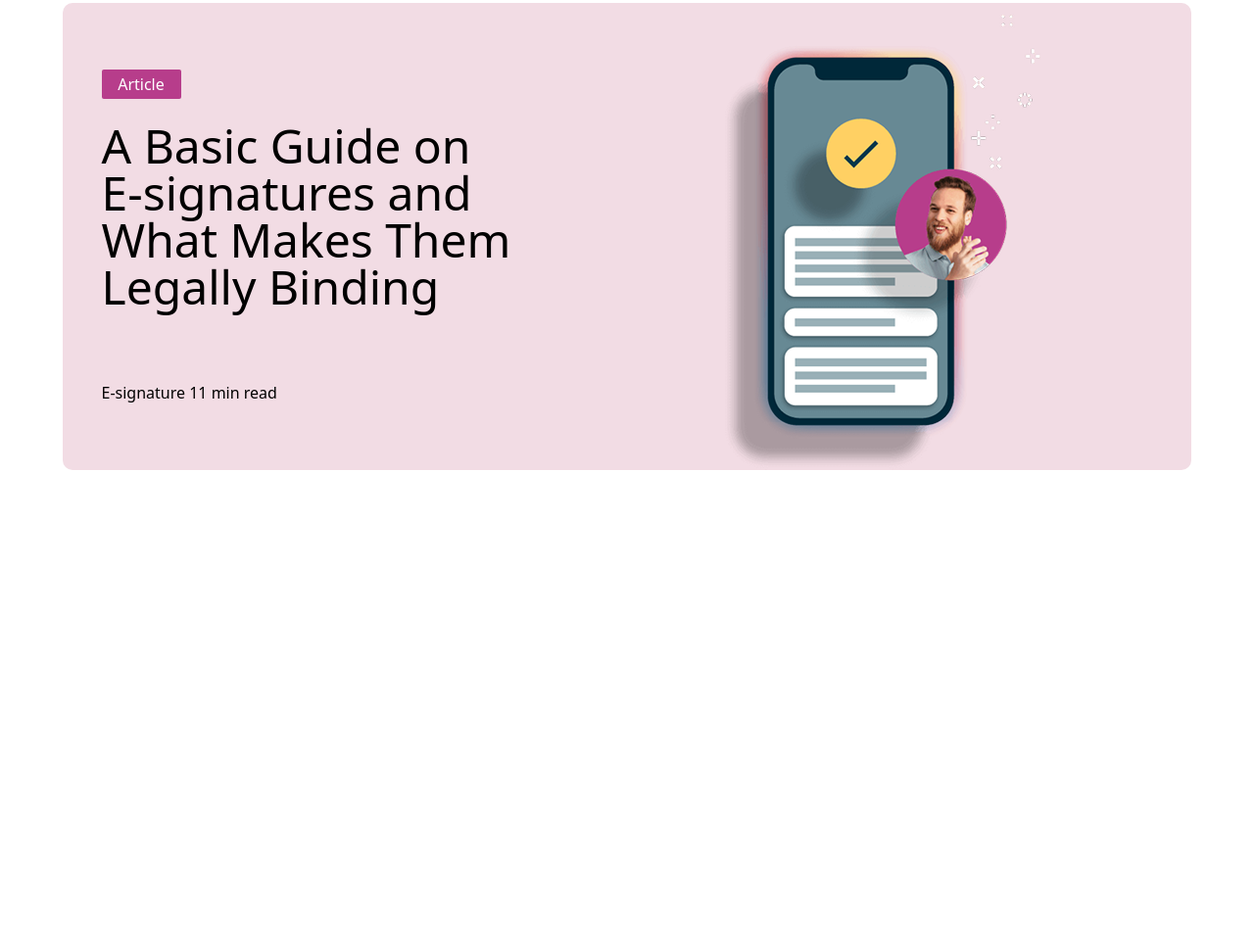
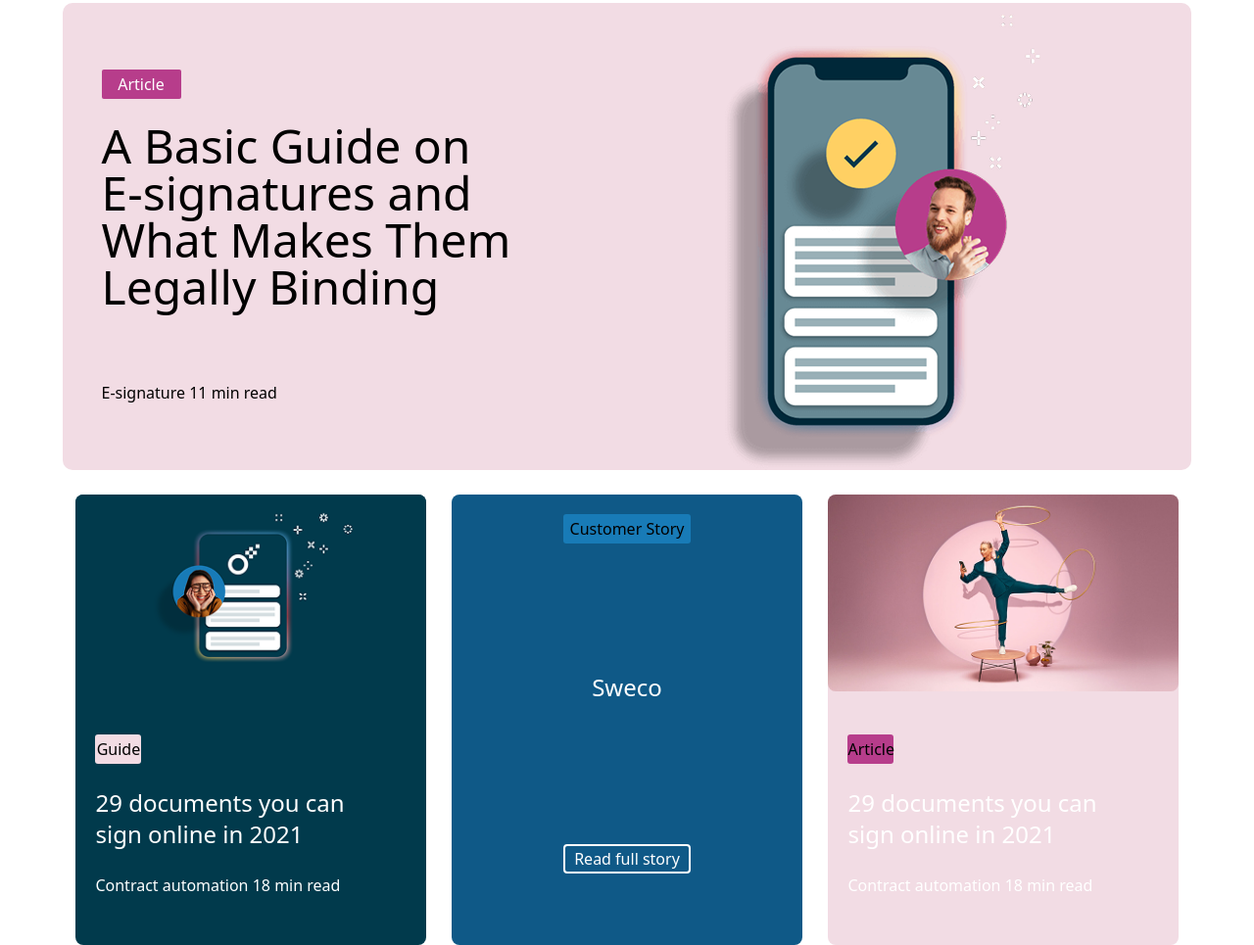
Before and after one commit to dalerwo-arch/20ruz, a website: page src/index.html in a window 1280 px wide. Shown: the part 8457-9422 px from the top of the page at 98% size. Before the commit the page ends 8937 px from the top, so only its background shows below. Drawn offline with Linux system fonts and the light colour scheme.

Commit message:
lesssson

```diff
--- a/src/index.html
+++ b/src/index.html
@@ -342,6 +342,48 @@
             </div>
             <img src="./Rectangle (18).png" alt="">
         </div>
+
+
+
+        <div class="mt-[25px] flex justify-around">
+
+            <div class="w-[31%] h-[460px] bg-[#013A4C] rounded-[8px] text-white">
+                <img src="./Rectangle (19).png" alt="" class="w-full rounded-[8px]"><br>
+                <div class="p-[20px]">
+                    <button class="bg-[#F2DCE4] w-[47px] h-[30px] rounded-[3px] text-black"> Guide</button><br><br>
+
+                    <h2 class="text-2xl">29 documents you can <br>
+                        sign online in 2021
+                    </h2><br>
+
+                    <p>Contract automation 18 min read</p>
+                </div>
+            </div>
+
+            <div class="w-[31%] h-[460px] block text-center bg-[#0F5987] p-[20px] rounded-[8px] text-white">
+                <button class="bg-[#187BB7] w-[130px] h-[30px] rounded-[3px] text-black"> Customer
+                    Story</button><br><br>
+
+                <h2 class="text-2xl mt-[107px] mb-[120px]">Sweco
+                </h2><br>
+
+                <button class="bg-transparent border-2 w-[130px] h-[30px] rounded-[4px]">Read full story</button>
+            </div>
+
+            <div class="w-[31%] bg-[#F2DCE4] h-[460px] rounded-[8px] text-white">
+                <img src="./Rectangle (20).png" alt="" class="w-full rounded-[8px]"><br>
+
+                <div class="p-[20px]">
+                    <button class="bg-[#B73D8B] w-[47px] h-[30px] rounded-[3px] text-black">Article</button><br><br>
+
+                    <h2 class="text-2xl">29 documents you can <br>
+                        sign online in 2021
+                    </h2><br>
+
+                    <p>Contract automation 18 min read</p>
+                </div>
+            </div>
+        </div>
     </div>
 </body>
 
```
Also changed, not shown: src/Rectangle (19).png (added), src/Rectangle (20).png (added), src/output.css.
